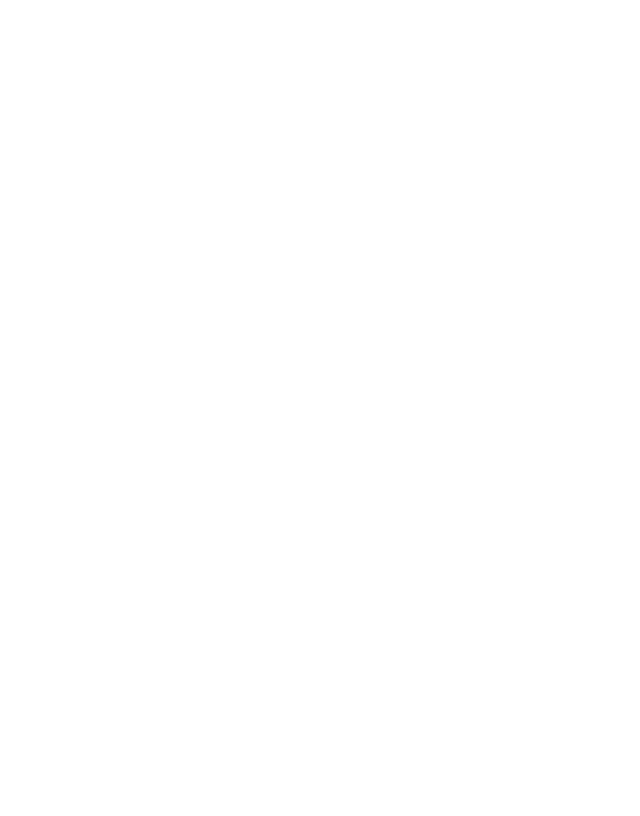
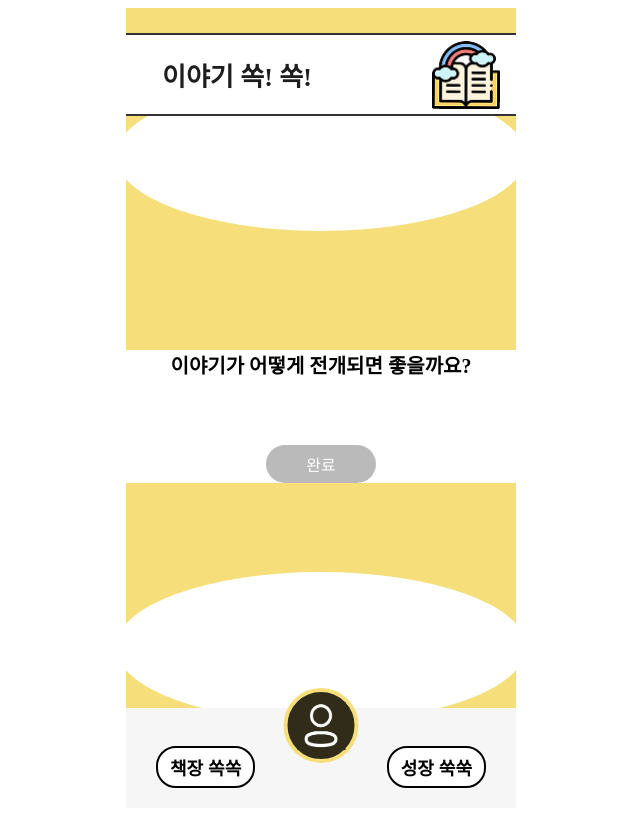
Before and after one commit to sanghuniolsida/frontend, a React (Create React App) app: page /secondstory in a window 1280 px wide. Before the commit this address had no page. Shown: the whole page, without its empty margins (319-959 px from the left). Built offline with nearby package versions, Linux system fonts and the light colour scheme; a web font is replaced by a local one.

Commit message:
feat: 전반부 동화api연동 및 후반부 제작 페이지 구현

```diff
--- a/src/App.js
+++ b/src/App.js
@@ -9,6 +9,7 @@ import CreatingPage from './pages/Creating';
 import Library from './pages/Library';
 import StoryProcess from './pages/StoryProcess';
 import StatsPage from './pages/StatsPage';
+import SecondStoryPage from './pages/SecondStory';
 
 
 function App() {
@@ -23,6 +24,7 @@ function App() {
         <Route path="/library" element={<Library />} />
         <Route path="/storyprocess" element={<StoryProcess />} />
         <Route path="/stats" element={<StatsPage />} />
+        <Route path="/secondstory" element={<SecondStoryPage />} />
         {/* 다른 페이지들도 여기 추가 */}
       </Routes>
     </Router>
--- a/src/components/Header.js
+++ b/src/components/Header.js
@@ -7,6 +7,7 @@ function Header() {
   const headerConfig = {
     '/quiz': { title: '퀴즈 쏙! 쏙!', icon: '/bookicon.png' },
     '/question': { title: '이야기 쏙! 쏙!', icon: '/rainbow.png' },
+    '/secondstory': { title: '이야기 쏙! 쏙!', icon: '/rainbow.png' },
     '/creating': { title: '이야기 쏙! 쏙!', icon: '/rainbow.png' },
     '/library': { title: '책장 쏙! 쏙!', icon: '/libraryicon.png' },
     '/home': { title: '이야기 쏙! 쏙!', icon: '' },
--- a/src/pages/Creating/index.js
+++ b/src/pages/Creating/index.js
@@ -1,9 +1,53 @@
-import React from 'react';
+import React, { useEffect } from 'react';
+import { useNavigate, useLocation } from 'react-router-dom';
 import Main from '../../components/Main';
 import '../../components/Main.css';
 import './Creating.css';
 
 function CreatingPage() {
+  const navigate = useNavigate();
+  const location = useLocation();
+
+  useEffect(() => {
+    const fetchStory = async () => {
+      const { fairyTaleSubject, fairyTaleLocation, fairyTaleCharacter, otherSubject, otherLocation, otherCharacter } = location.state || {};
+      if (!fairyTaleSubject || !fairyTaleLocation || !fairyTaleCharacter) {
+        alert('동화 생성 정보가 없습니다.');
+        return;
+      }
+
+      try {
+        const token = localStorage.getItem('token');
+        const res = await fetch('https://story-sok-sok.kro.kr/api/fairy-tale/first', {
+          method: 'POST',
+          headers: {
+            'Content-Type': 'application/json',
+            Authorization: `Bearer ${token}`,
+          },
+          body: JSON.stringify({
+            fairyTaleSubject,
+            fairyTaleLocation,
+            fairyTaleCharacter,
+            otherSubject,
+            otherLocation,
+            otherCharacter,
+          })
+        });
+
+        if (!res.ok) throw new Error('동화 생성 실패');
+
+        const data = await res.json();
+        localStorage.setItem('midPartStory', JSON.stringify(data));
+        navigate('/storyprocess');
+      } catch (err) {
+        console.error(err);
+        alert('동화 생성 중 오류가 발생했습니다.');
+      }
+    };
+
+    fetchStory();
+  }, [navigate, location]);
+
   return (
     <div className="app-wrapper">
       <Main>
--- a/src/pages/QuestionSection/QuestionSection.css
+++ b/src/pages/QuestionSection/QuestionSection.css
@@ -109,7 +109,7 @@
 /* Choice Buttons */
 .choice-btn,
 .custom-input {
-  width: 186px;
+  width: 240px;
   height: 38px;
   margin-bottom: 12px;
   border: 2px solid #222;
@@ -128,7 +128,7 @@
 
 /* Custom Input */
 .custom-input {
-  width: 186px;
+  width: 240px;
   height: 38px;
   line-height: 38px;
   margin-bottom: 12px;
--- a/src/pages/QuestionSection/index.js
+++ b/src/pages/QuestionSection/index.js
@@ -3,37 +3,39 @@ import { useNavigate } from 'react-router-dom';
 import Main from '../../components/Main';
 import './QuestionSection.css';
 
+const enumMap = {
+  character: {
+    '토끼': 'RABBIT', '강아지': 'DOG', '고양이': 'CAT', '친구': 'FRIEND',
+    '선생님': 'TEACHER', '엄마': 'MOM', '아기 곰': 'BABY_BEAR', '공주님': 'PRINCESS',
+    '로봇': 'ROBOT', '괴물': 'MONSTER', '마법사': 'WIZARD', '오이': 'CUCUMBER',
+    '요리사': 'CHEF', '고래': 'WHALE', '거북이': 'TURTLE', '해님': 'SUN',
+    '구름 요정': 'CLOUD_FAIRY', '자동차': 'CAR', '도깨비': 'DOKKAEBI', '유령 친구': 'GHOST_FRIEND'
+  },
+  location: {
+    '우리 집': 'HOME', '학교': 'SCHOOL', '놀이터': 'PLAYGROUND', '병원': 'HOSPITAL',
+    '유치원 교실': 'KINDERGARTEN_CLASSROOM', '바닷가': 'BEACH', '숲속': 'FOREST', '하늘 위': 'SKY',
+    '동물원': 'ZOO', '장난감 가게': 'TOY_STORE', '마트': 'SUPERMARKET', '꿈나라': 'DREAMLAND',
+    '성 안': 'CASTLE', '동굴': 'CAVE', '공룡나라': 'DINOSAUR_LAND', '빵집': 'BAKERY',
+    '수영장': 'SWIMMING_POOL', '놀이공원': 'AMUSEMENT_PARK', '마법 나라': 'MAGIC_LAND', '버스 안': 'INSIDE_BUS'
+  },
+  subject: {
+    '친구와 놀러 가는 이야기': 'HANGING_OUT_WITH_FRIEND', '동물이 모험하는 이야기': 'ANIMAL_ADVENTURE',
+    '선물을 찾는 이야기': 'SEARCHING_FOR_PRESENT', '마법을 쓰는 이야기': 'USING_MAGIC',
+    '생일 파티 이야기': 'BIRTHDAY_PARTY', '무서운 괴물과 만나는 이야기': 'MEETING_SCARY_MONSTER',
+    '길을 잃고 돌아오는 이야기': 'LOST_AND_FOUND_WAY', '비 오는 날 이야기': 'RAINY_DAY',
+    '숨은 보물을 찾는 이야기': 'FINDING_HIDDEN_TREASURE', '친구랑 싸우고 화해하는 이야기': 'FIGHT_AND_MAKE_UP_WITH_FRIEND',
+    '잃어버린 장난감을 찾는 이야기': 'FINDING_LOST_TOY', '꿈속 세상 이야기': 'DREAM_WORLD',
+    '동물 병원 이야기': 'ANIMAL_HOSPITAL', '학교에서 있었던 이야기': 'AT_SCHOOL',
+    '신기한 물건을 발견한 이야기': 'DISCOVERING_STRANGE_OBJECT', '미끄럼틀에서 생긴 이야기': 'SLIDE_ADVENTURE',
+    '마트에 간 이야기': 'TRIP_TO_SUPERMARKET', '피자를 만들던 이야기': 'MAKING_PIZZA',
+    '아기 동물을 돌보는 이야기': 'CARING_BABY_ANIMAL', '소풍 가는 이야기': 'GOING_ON_FIELD_TRIP'
+  }
+};
+
 const questions = [
-  {
-    title: '어떤 이야기를 만들고 싶나요?',
-    options: [
-      '친구와 놀러 가는 이야기', '동물이 모험하는 이야기', '선물을 찾는 이야기',
-      '마법을 쓰는 이야기', '생일 파티 이야기', '용사와 만나는 이야기',
-      '길을 잃고 돌아오는 이야기', '비 오는 날 이야기', '숨은 보물을 찾는 이야기',
-      '친구랑 화해하는 이야기', '잃어버린 물건 찾는 이야기', '꿈속 세상 이야기',
-      '동물 병원 이야기', '학교에서 있었던 이야기',
-      '미끄럼틀에서 생긴 이야기', '마트에 간 이야기', '피자를 만들던 이야기',
-      '아기 동물을 돌보는 이야기', '소풍 가는 이야기',
-    ]
-  },
-  {
-    title: '이야기는 어디에서 일어나나요?',
-    options: [
-      '우리 집', '학교', '놀이터', '병원', '유치원 교실', '바닷가',
-      '숲속', '하늘 위', '동물원', '장난감 가게', '마트', '꿈나라',
-      '산', '동굴', '과자 마을', '빵집', '수영장', '놀이공원',
-      '마법 나라', '버스 안',
-    ]
-  },
-  {
-    title: '어떤 등장인물이 있나요?',
-    options: [
-      '토끼', '강아지', '고양이', '친구', '선생님', '엄마',
-      '아기 곰', '공주님', '로봇', '돼지', '친구', '오이',
-      '요리사', '고래', '거북이', '별', '구름 요정', '자동차',
-      '도깨비', '기차차',
-    ]
-  }
+  { title: '어떤 이야기를 만들고 싶나요?', options: Object.keys(enumMap.subject) },
+  { title: '이야기는 어디에서 일어나나요?', options: Object.keys(enumMap.location) },
+  { title: '어떤 등장인물이 있나요?', options: Object.keys(enumMap.character) }
 ];
 
 function QuestionSectionPage() {
@@ -41,7 +43,6 @@ function QuestionSectionPage() {
   const [answers, setAnswers] = useState({});
   const [shuffledChoices, setShuffledChoices] = useState([]);
   const navigate = useNavigate();
-
   const current = questions[step];
 
   useEffect(() => {
@@ -53,9 +54,7 @@ function QuestionSectionPage() {
       }
       return copy;
     };
-
-    const sampled = shuffle(current.options).slice(0, 3);
-    setShuffledChoices(sampled);
+    setShuffledChoices(shuffle(current.options).slice(0, 3));
   }, [step]);
 
   const handleChoice = (choice) => {
@@ -66,14 +65,25 @@ function QuestionSectionPage() {
     if (step < questions.length - 1) {
       setStep(step + 1);
     } else {
-      navigate('/creating');
+      const subject = answers[0];
+      const location = answers[1];
+      const character = answers[2];
+
+      const requestBody = {
+        fairyTaleSubject: enumMap.subject[subject] || 'ETC',
+        fairyTaleLocation: enumMap.location[location] || 'ETC',
+        fairyTaleCharacter: enumMap.character[character] || 'ETC',
+        otherSubject: enumMap.subject[subject] === 'ETC' ? subject : '',
+        otherLocation: enumMap.location[location] === 'ETC' ? location : '',
+        otherCharacter: enumMap.character[character] === 'ETC' ? character : ''
+      };
+
+      navigate('/creating', { state: requestBody });
     }
   };
 
   const handlePrev = () => {
-    if (step > 0) {
-      setStep(step - 1);
-    }
+    if (step > 0) setStep(step - 1);
   };
 
   return (
@@ -81,9 +91,7 @@ function QuestionSectionPage() {
       <div className="question-section">
         <div className="question-box">
           <div className="circle-deco top" />
-
           <div className="question-title">{current.title}</div>
-
           {shuffledChoices.map((c) => (
             <button
               key={c}
@@ -91,33 +99,21 @@ function QuestionSectionPage() {
               onClick={() => handleChoice(c)}
               style={{
                 borderColor: answers[step] === c ? '#F6DF7B' : '#222',
-                background: answers[step] === c ? '#F6DF7B' : '#fff',
+                background: answers[step] === c ? '#F6DF7B' : '#fff'
               }}
             >
               {c}
             </button>
           ))}
-
           <input
             className="custom-input"
             placeholder="직접 적어보세요!"
             value={answers[step] || ''}
             onChange={(e) => handleChoice(e.target.value)}
           />
-
           <div className="button-row">
-            <button
-              className="prev-btn"
-              onClick={handlePrev}
-              disabled={step === 0}
-            >
-              이전
-            </button>
-            <button
-              className="next-btn"
-              onClick={handleNext}
-              disabled={!answers[step]}
-            >
+            <button className="prev-btn" onClick={handlePrev} disabled={step === 0}>이전</button>
+            <button className="next-btn" onClick={handleNext} disabled={!answers[step]}>
               {step < questions.length - 1 ? '다음' : '완료'}
             </button>
           </div>
@@ -125,7 +121,6 @@ function QuestionSectionPage() {
         </div>
       </div>
     </Main>
-
   );
 }
 
--- /dev/null
+++ b/src/pages/SecondStory/index.js
@@ -0,0 +1,71 @@
+import React, { useState, useEffect } from 'react';
+import { useNavigate } from 'react-router-dom';
+import Main from '../../components/Main';
+import './secondstory.css'; // 독립된 스타일 적용
+
+function SecondStoryPage() {
+  const [answers, setAnswers] = useState({});
+  const [choices, setChoices] = useState([]);
+  const navigate = useNavigate();
+
+  useEffect(() => {
+    const stored = localStorage.getItem('midPartStory');
+    if (stored) {
+      try {
+        const parsed = JSON.parse(stored);
+        const options = parsed?.secondHalfRecommendStory || [];
+        setChoices(options);
+      } catch (e) {
+        console.error('JSON 파싱 오류:', e);
+      }
+    }
+  }, []);
+
+  const handleChoice = (choice) => {
+    setAnswers({ 0: choice });
+  };
+
+  const handleNext = () => {
+    const subject = answers[0];
+    localStorage.setItem('secondHalfSubject', subject);
+    navigate('/creating');
+  };
+
+  return (
+    <Main>
+      <div className="second-question-section">
+        <div className="second-question-box">
+          <div className="second-circle-deco top" />
+          <div className="second-question-title">이야기가 어떻게 전개되면 좋을까요?</div>
+
+          {choices.map((choice) => (
+            <button
+              key={choice}
+              className="second-choice-btn"
+              onClick={() => handleChoice(choice)}
+              style={{
+                borderColor: answers[0] === choice ? '#F6DF7B' : '#222',
+                background: answers[0] === choice ? '#F6DF7B' : '#fff'
+              }}
+            >
+              {choice}
+            </button>
+          ))}
+
+          <div className="second-button-row">
+            <button
+              className="second-next-btn"
+              onClick={handleNext}
+              disabled={!answers[0]}
+            >
+              완료
+            </button>
+          </div>
+          <div className="second-circle-deco bottom" />
+        </div>
+      </div>
+    </Main>
+  );
+}
+
+export default SecondStoryPage;
--- /dev/null
+++ b/src/pages/SecondStory/secondstory.css
@@ -0,0 +1,106 @@
+.second-question-section {
+  width: 100%;
+  max-width: 390px;
+  margin: 0 auto;
+  display: flex;
+  justify-content: center;
+  align-items: center;
+  background: #f6df7b;
+  min-height: 450px;
+}
+
+/* Inner Box */
+.second-question-box {
+  background: #fff;
+  width: 100%;
+  margin-top: 150px;
+  padding: 0px;
+  display: flex;
+  flex-direction: column;
+  align-items: center;
+  position: relative;
+}
+
+.second-circle-deco {
+  width: 40px;
+  height: 40px;
+  background-color: white;
+  border-radius: 100%;
+  margin: 12px auto;
+}
+
+.second-circle-deco.top {
+  position: absolute;
+  width: 410px;
+  height: 150px;
+  background-color: #ffffff;
+  border-radius: 50%;
+  left: 50%;
+  transform: translateX(-50%);
+  z-index: 0;
+  top: 210px;
+}
+
+.second-circle-deco.bottom {
+  position: absolute;
+  width: 410px;
+  height: 150px;
+  background-color: #ffffff;
+  border-radius: 50%;
+  left: 50%;
+  transform: translateX(-50%);
+  z-index: 0;
+  bottom: 240px;
+}
+
+.second-question-title {
+  font-size: 20px;
+  font-weight: bold;
+  margin-bottom: 36px;
+  text-align: center;
+  z-index: 1;
+}
+
+.second-choice-btn {
+  display: flex;
+  justify-content: center;
+  align-items: center;
+  width: 260px;
+  height: 50px;
+  margin-bottom: 12px;
+  border: 1.5px solid #222;
+  border-radius: 50px;
+  background: #fff;
+  font-size: 15px;
+  font-weight: 500;
+  cursor: pointer;
+  z-index: 1;
+}
+
+.second-button-row {
+  display: flex;
+  justify-content: center;
+  gap: 12px;
+  margin-top: 30px;
+}
+
+.second-next-btn {
+  width: 110px;
+  height: 38px;
+  border-radius: 40px;
+  background: #787878;
+  color: #fff;
+  font-size: 16px;
+  border: none;
+  cursor: pointer;
+  z-index: 1;
+}
+
+.second-next-btn:hover {
+  background: #b7b3a7;
+}
+
+.second-next-btn:disabled {
+  cursor: not-allowed;
+  opacity: 0.5;
+}
--- a/src/pages/StoryProcess/index.js
+++ b/src/pages/StoryProcess/index.js
@@ -3,78 +3,59 @@ import Main from '../../components/Main';
 import './storyprocess.css';
 import { useNavigate } from 'react-router-dom';
 
-const storyData = [
-  {
-    image: '/dogcatstory/dogcat1.png',
-    text: '퍼퍼피와 키티는 놀이터에서 마주쳤습니다. 서로 처음 본 순간부터 누가 더 멋진지 경쟁하려고 했어요.',
-  },
-  {
-    image: '/dogcatstory/dogcat2.png',
-    text: '퍼퍼피는 멋지게 점프하며 달렸고, 키티는 가볍게 기둥을 타고 올라갔어요. 서로 지지 않으려 애쓰려했어요.',
-  },
-  {
-    image: '/dogcatstory/dogcat3.png',
-    text: '서서로 자기가 더 뛰어나다고 주장하며 말다툼을 하다가, 결국 마음이 상해 버리고 말았어요.',
-  },
-  {
-    image: '/dogcatstory/dogcat4.png',
-    text: '퍼퍼피는 짖으며 키티를 쫓았고, 키티는 등을 세우고 날카롭게 울었어요. 놀이터는 긴장감으로 가득 차고 있었지요.',
-  },
-  {
-    image: '/dogcatstory/dogcat5.png',
-    text: '싸싸우던 중 퍼피가 미끄러져 넘어졌고, 키티도 균형을 잃고 땅에 떨어졌어요. 둘 다 다친 건 아니었지만 당황했어요.',
-  },
-  {
-    image: '/dogcatstory/dogcat6.png',
-    text: '서서로를 쳐다보며 ‘이게 뭐 하는 짓이지?’ 하는 생각이 들었어요. 싸울 필요가 없다는 걸 깨닫게 되었지요.',
-  },
-  {
-    image: '/dogcatstory/dogcat7.png',
-    text: '퍼퍼피가 꼬리를 흔들며 먼저 다가가자, 키티도 살며시 발을 내밀었어요. 서로 웃으며 화해할 수 있었어요. 그 후 퍼피와 키티는 함께 놀이터를 뛰어다니며 즐겁게 놀았어요. 더 이상 경쟁하지 않고 친구가 되었죠.',
-  },
-];
+function StoryProcess() {
+  const navigate = useNavigate();
+  const stored = localStorage.getItem('midPartStory');
+  const parsed = stored ? JSON.parse(stored) : null;
 
-function StoryProcess() {
+  const storyList = parsed?.midPartFairyTaleStory || [];
+  const imageUrl = parsed?.imageUrl || '/default-image.png';
+  const secondHalf = parsed?.secondHalfFairyTaleStory || [];
+  const hasSecondHalf = secondHalf.length > 0;
+
+  const fullStory = hasSecondHalf ? [...storyList, ...secondHalf] : storyList;
+
   const [pageIndex, setPageIndex] = useState(0);
   const [displayedText, setDisplayedText] = useState('');
   const [showModal, setShowModal] = useState(false);
-  const navigate = useNavigate();
 
-  const current = storyData[pageIndex];
+  const currentText = fullStory[pageIndex];
 
   useEffect(() => {
+    if (typeof currentText !== 'string' || currentText.length === 0) {
+      setDisplayedText('');
+      return;
+    }
+
     let i = 0;
     let isMounted = true;
-    setDisplayedText(''); // 초기화
+
+    setDisplayedText(currentText[0]); // 첫 글자부터 정확히 시작
 
     const interval = setInterval(() => {
       if (!isMounted) return;
 
-      if (i >= current.text.length) {
+      i++;
+      if (i >= currentText.length) {
         clearInterval(interval);
         return;
       }
 
-      setDisplayedText((prev) => prev + current.text[i]);
-      i++;
+      setDisplayedText((prev) => prev + currentText[i]);
     }, 30);
 
     return () => {
       isMounted = false;
       clearInterval(interval);
     };
-}, [pageIndex]);
-
-
-
+  }, [currentText]);
 
   const handlePrev = () => {
     if (pageIndex > 0) setPageIndex(pageIndex - 1);
   };
 
-
   const handleNext = () => {
-    if (pageIndex < storyData.length - 1) {
+    if (pageIndex < fullStory.length - 1) {
       setPageIndex(pageIndex + 1);
     } else {
       setShowModal(true);
@@ -90,36 +71,48 @@ function StoryProcess() {
     navigate('/quiz');
   };
 
+  const handleGoToSecondStory = () => {
+    navigate('/secondstory');
+  };
+
+  if (!parsed) {
+    return (
+      <Main>
+        <div className="story-process-container">
+          <p>동화 데이터를 불러올 수 없습니다.</p>
+        </div>
+      </Main>
+    );
+  }
+
   return (
     <Main>
       <div className="story-process-container">
         <div className="story-image-box">
           <img
-            src={current.image}
-            alt={`스토리 이미지 ${pageIndex + 1}`}
+            src={imageUrl}
+            alt={`스토리 이미지`}
             className="story-image"
           />
         </div>
 
         <div className="story-text-box">
-          <div className="page-indicator">{pageIndex + 1} / {storyData.length}</div>
-
+          <div className="page-indicator">{pageIndex + 1} / {fullStory.length}</div>
           <p className="story-text">{displayedText}</p>
 
           <div className="story-button-row">
-            <button
-              className="story-nav-btn"
-              onClick={handlePrev}
-              disabled={pageIndex === 0}
-            >
+            <button className="story-nav-btn" onClick={handlePrev} disabled={pageIndex === 0}>
               이전
             </button>
-            <button
-              className="story-nav-btn"
-              onClick={handleNext}
-            >
-              다음
-            </button>
+            {pageIndex === 3 && !hasSecondHalf ? (
+              <button className="story-nav-btn" onClick={handleGoToSecondStory}>
+                이어서 만들기
+              </button>
+            ) : (
+              <button className="story-nav-btn" onClick={handleNext}>
+                다음
+              </button>
+            )}
           </div>
         </div>
       </div>
@@ -135,7 +128,6 @@ function StoryProcess() {
           </div>
         </div>
       )}
-
     </Main>
   );
 }
--- a/src/pages/StoryProcess/storyprocess.css
+++ b/src/pages/StoryProcess/storyprocess.css
@@ -37,10 +37,9 @@
 }
 
 .story-button-row {
-  position: absolute;
   bottom: 16px;
-  left: 16px;
-  right: 16px;
+  margin-left: 20px;
+  margin-right: 20px;
   display: flex;
   justify-content: space-between;
 }
```
